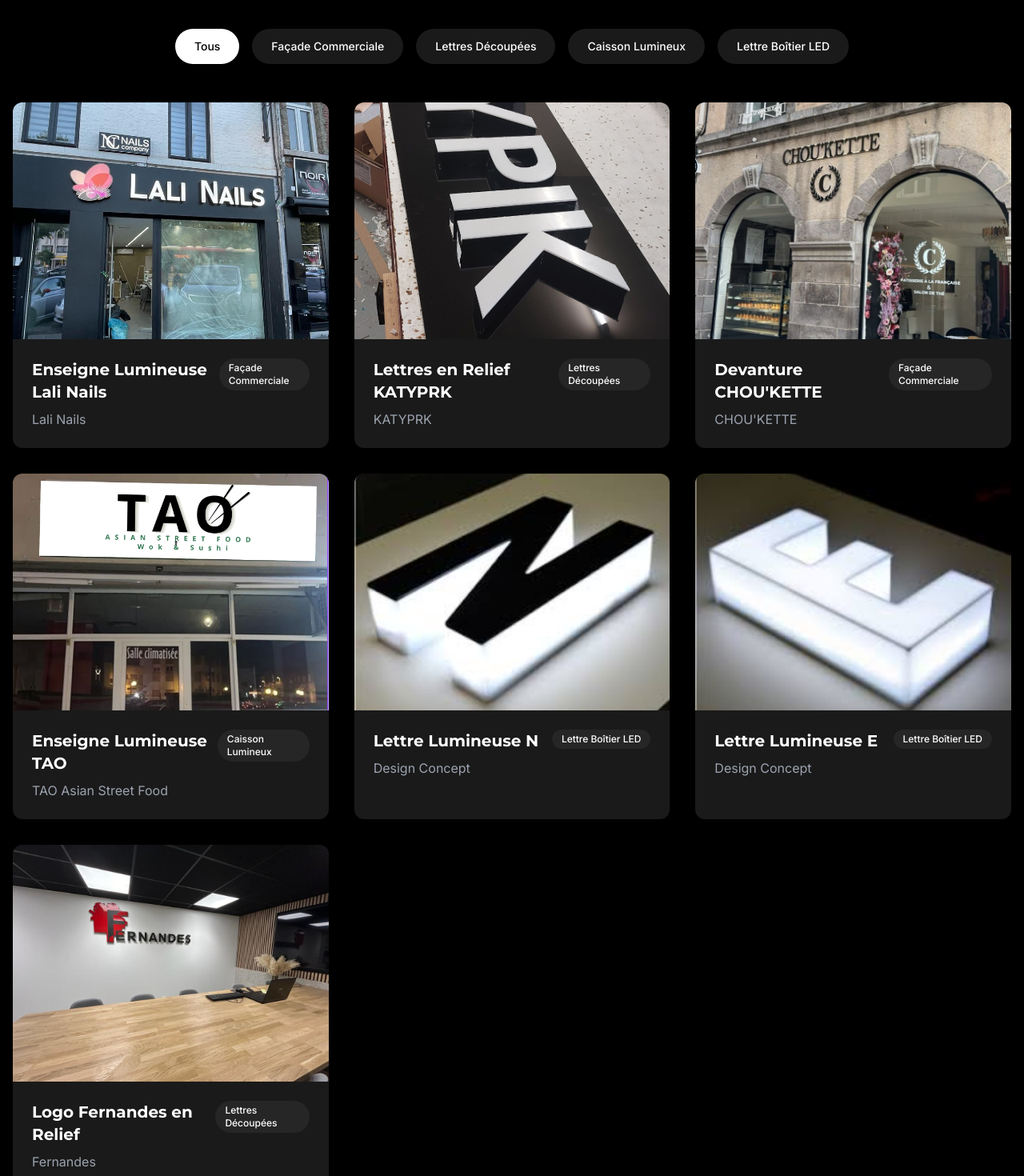
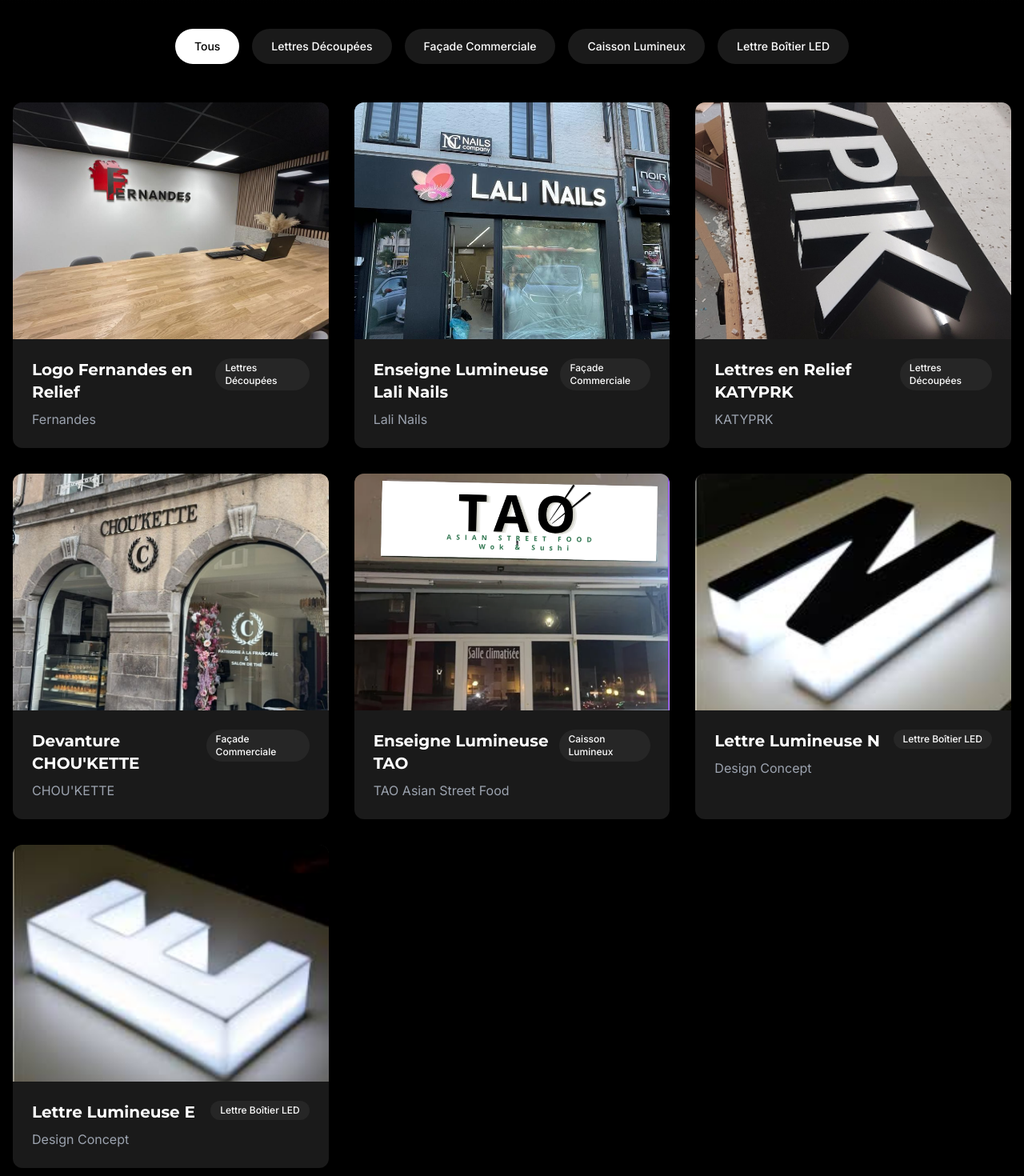
Before and after one commit to Nkagency63/nk-agency, a React (Vite) app: page /portfolio in a window 1280 px wide. Shown: the part 340-1810 px from the top of the page at 80% size. Built offline with nearby package versions, Linux system fonts and the light colour scheme.

Commit message:
Fix: Reorder portfolio images
Reorders the portfolio images to put the specified image first.

```diff
--- a/src/data/portfolioData.ts
+++ b/src/data/portfolioData.ts
@@ -2,6 +2,14 @@ import { PortfolioItem } from "../types/portfolio";
 
 // Portfolio data with updated images
 export const portfolioItems: PortfolioItem[] = [
+  {
+    id: 7,
+    title: "Logo Fernandes en Relief",
+    client: "Fernandes",
+    category: "Lettres Découpées",
+    image: "/lovable-uploads/bad52d0a-bbf2-43b6-a893-14d026f283d5.png",
+    description: "Logo d'entreprise en relief avec lettres découpées et symbole rouge distinctif, installé dans une salle de réunion moderne avec finitions en bois."
+  },
   {
     id: 1,
     title: "Enseigne Lumineuse Lali Nails",
@@ -49,14 +57,6 @@ export const portfolioItems: PortfolioItem[] = [
     category: "Lettre Boîtier LED",
     image: "/lovable-uploads/85087f6e-46dd-4e75-98db-12c0a34adaca.png",
     description: "Lettre boîtier lumineuse en forme de 'E' avec éclairage LED intégré, face blanche illuminée pour un effet visuel saisissant de jour comme de nuit."
-  },
-  {
-    id: 7,
-    title: "Logo Fernandes en Relief",
-    client: "Fernandes",
-    category: "Lettres Découpées",
-    image: "/lovable-uploads/bad52d0a-bbf2-43b6-a893-14d026f283d5.png",
-    description: "Logo d'entreprise en relief avec lettres découpées et symbole rouge distinctif, installé dans une salle de réunion moderne avec finitions en bois."
   }
 ];
 
```
